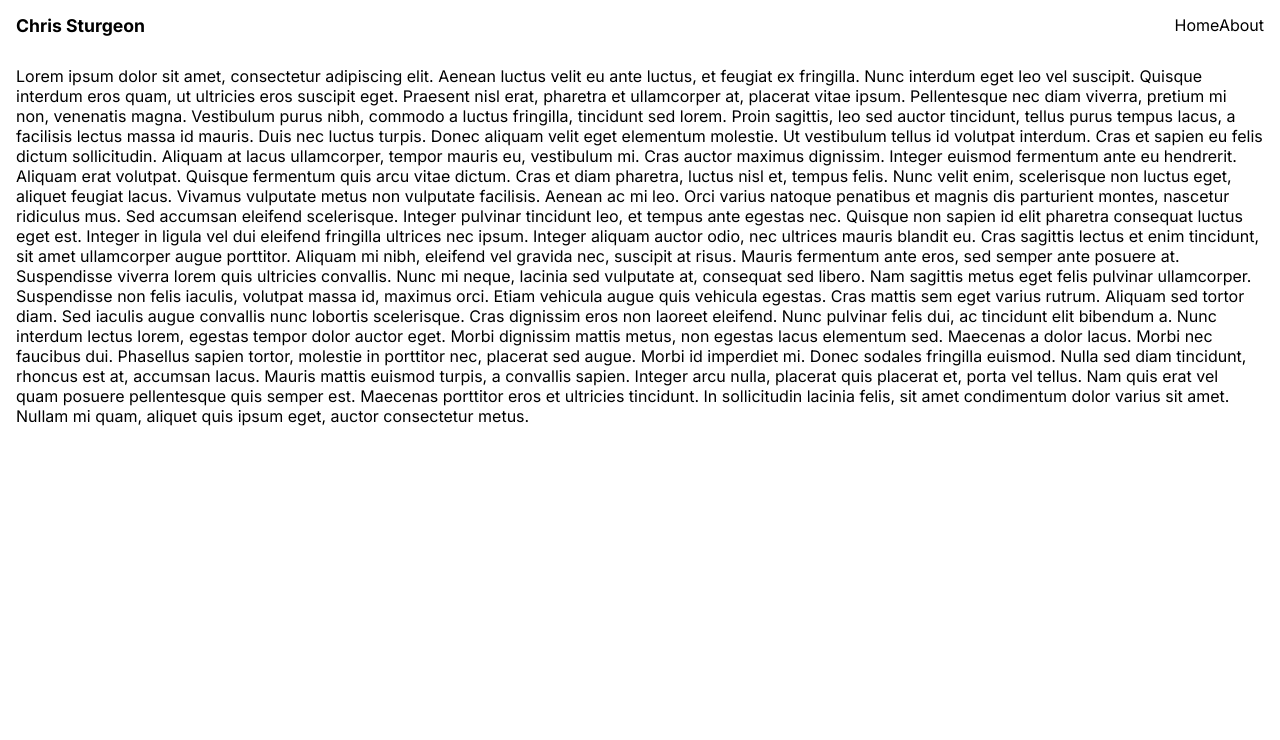
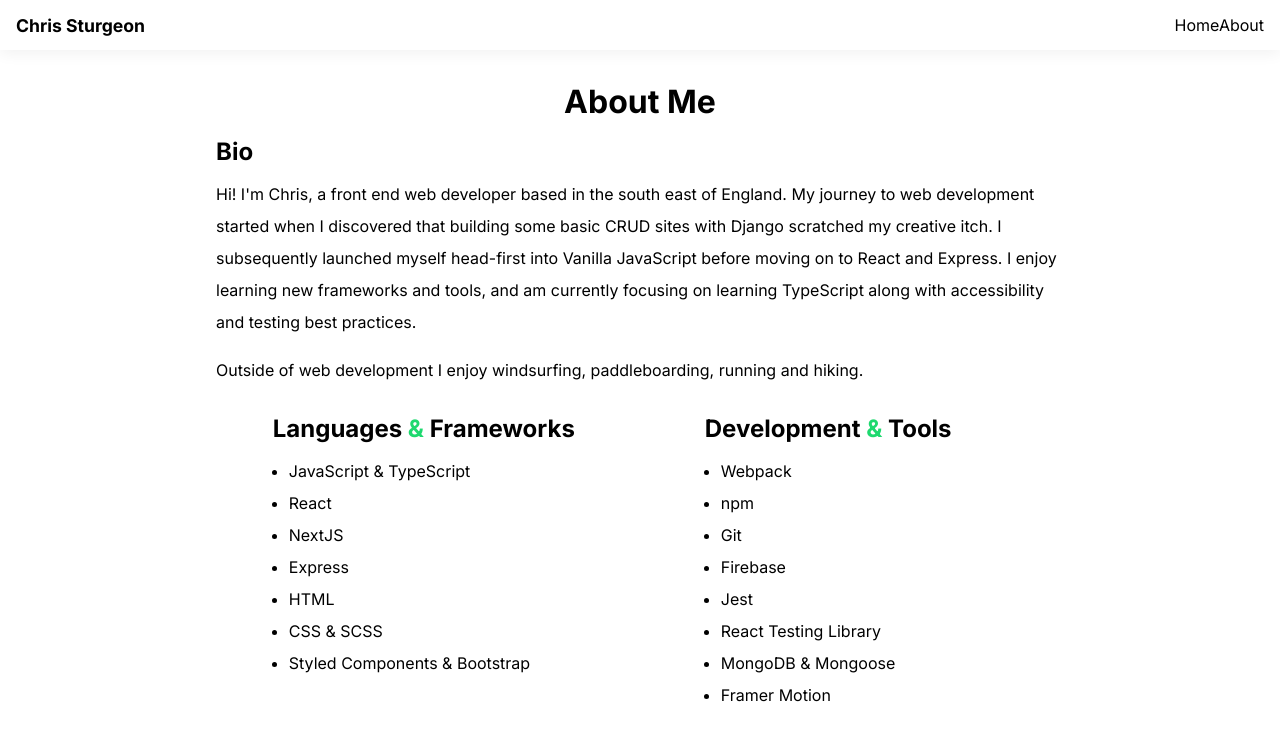
Before and after one commit to ChrisSturgeon/next-personal-site, a Next.js app: page /about in a window 1280 px wide. Shown: the top 740 px of the page. Built offline with nearby package versions, Linux system fonts and the light colour scheme.

Commit message:
Complete About page

```diff
--- a/pages/about.tsx
+++ b/pages/about.tsx
@@ -2,47 +2,57 @@ import styles from '@/styles/About.module.css';
 
 export default function About() {
   return (
-    <p className={styles.about}>
-      Lorem ipsum dolor sit amet, consectetur adipiscing elit. Aenean luctus
-      velit eu ante luctus, et feugiat ex fringilla. Nunc interdum eget leo vel
-      suscipit. Quisque interdum eros quam, ut ultricies eros suscipit eget.
-      Praesent nisl erat, pharetra et ullamcorper at, placerat vitae ipsum.
-      Pellentesque nec diam viverra, pretium mi non, venenatis magna. Vestibulum
-      purus nibh, commodo a luctus fringilla, tincidunt sed lorem. Proin
-      sagittis, leo sed auctor tincidunt, tellus purus tempus lacus, a facilisis
-      lectus massa id mauris. Duis nec luctus turpis. Donec aliquam velit eget
-      elementum molestie. Ut vestibulum tellus id volutpat interdum. Cras et
-      sapien eu felis dictum sollicitudin. Aliquam at lacus ullamcorper, tempor
-      mauris eu, vestibulum mi. Cras auctor maximus dignissim. Integer euismod
-      fermentum ante eu hendrerit. Aliquam erat volutpat. Quisque fermentum quis
-      arcu vitae dictum. Cras et diam pharetra, luctus nisl et, tempus felis.
-      Nunc velit enim, scelerisque non luctus eget, aliquet feugiat lacus.
-      Vivamus vulputate metus non vulputate facilisis. Aenean ac mi leo. Orci
-      varius natoque penatibus et magnis dis parturient montes, nascetur
-      ridiculus mus. Sed accumsan eleifend scelerisque. Integer pulvinar
-      tincidunt leo, et tempus ante egestas nec. Quisque non sapien id elit
-      pharetra consequat luctus eget est. Integer in ligula vel dui eleifend
-      fringilla ultrices nec ipsum. Integer aliquam auctor odio, nec ultrices
-      mauris blandit eu. Cras sagittis lectus et enim tincidunt, sit amet
-      ullamcorper augue porttitor. Aliquam mi nibh, eleifend vel gravida nec,
-      suscipit at risus. Mauris fermentum ante eros, sed semper ante posuere at.
-      Suspendisse viverra lorem quis ultricies convallis. Nunc mi neque, lacinia
-      sed vulputate at, consequat sed libero. Nam sagittis metus eget felis
-      pulvinar ullamcorper. Suspendisse non felis iaculis, volutpat massa id,
-      maximus orci. Etiam vehicula augue quis vehicula egestas. Cras mattis sem
-      eget varius rutrum. Aliquam sed tortor diam. Sed iaculis augue convallis
-      nunc lobortis scelerisque. Cras dignissim eros non laoreet eleifend. Nunc
-      pulvinar felis dui, ac tincidunt elit bibendum a. Nunc interdum lectus
-      lorem, egestas tempor dolor auctor eget. Morbi dignissim mattis metus, non
-      egestas lacus elementum sed. Maecenas a dolor lacus. Morbi nec faucibus
-      dui. Phasellus sapien tortor, molestie in porttitor nec, placerat sed
-      augue. Morbi id imperdiet mi. Donec sodales fringilla euismod. Nulla sed
-      diam tincidunt, rhoncus est at, accumsan lacus. Mauris mattis euismod
-      turpis, a convallis sapien. Integer arcu nulla, placerat quis placerat et,
-      porta vel tellus. Nam quis erat vel quam posuere pellentesque quis semper
-      est. Maecenas porttitor eros et ultricies tincidunt. In sollicitudin
-      lacinia felis, sit amet condimentum dolor varius sit amet. Nullam mi quam,
-      aliquet quis ipsum eget, auctor consectetur metus.
-    </p>
+    <div className={styles.wrapper}>
+      <div>
+        <h1>About Me</h1>
+        <h2>Bio</h2>
+        <p>
+          Hi! I'm Chris, a front end web developer based in the south east of
+          England. My journey to web development started when I discovered that
+          building some basic CRUD sites with Django scratched my creative itch.
+          I subsequently launched myself head-first into Vanilla JavaScript
+          before moving on to React and Express. I enjoy learning new frameworks
+          and tools, and am currently focusing on learning TypeScript along with
+          accessibility and testing best practices.
+        </p>
+        <p>
+          Outside of web development I enjoy windsurfing, paddleboarding,
+          running and hiking.
+        </p>
+
+        <div className={styles.skills}>
+          <div>
+            <h2>
+              Languages <span>&</span> Frameworks
+            </h2>
+            <ul>
+              <li>JavaScript & TypeScript</li>
+              <li>React</li>
+              <li>NextJS</li>
+              <li>Express</li>
+              <li>HTML</li>
+              <li>CSS & SCSS</li>
+              <li>Styled Components & Bootstrap</li>
+            </ul>
+          </div>
+
+          <div>
+            <h2>
+              Development <span>&</span> Tools
+            </h2>
+            <ul>
+              <li>Webpack</li>
+              <li>npm</li>
+              <li>Git</li>
+              <li>Firebase</li>
+              <li>Jest</li>
+              <li>React Testing Library</li>
+              <li>MongoDB & Mongoose</li>
+              <li>Framer Motion</li>
+            </ul>
+          </div>
+        </div>
+      </div>
+    </div>
   );
 }
--- a/pages/index.tsx
+++ b/pages/index.tsx
@@ -24,7 +24,7 @@ export default function Home() {
               <motion.h1 transition={{ delay: 0.9 }} animate={{ opacity: 1 }}>
                 Hello!
               </motion.h1>
-              <p>I'm Chris. A front end developer.</p>
+              <p>I'm Chris Sturgeon. A front end developer.</p>
               <nav>
                 <Link href="/about">About</Link>
                 <Link href="/projects">Projects</Link>
@@ -35,8 +35,6 @@ export default function Home() {
             <div className={styles.headshotWrapper}>
               <Image
                 src={'/imgs/headshot-modified.png'}
-                // width={300}
-                // height={200}
                 fill={true}
                 alt="Chris Sturgeon Headshot"
                 priority={true}
--- a/styles/About.module.css
+++ b/styles/About.module.css
@@ -1,7 +1,76 @@
-.about {
+.wrapper {
+  min-height: 100%;
+  padding: 2em 1em;
+  display: flex;
+  justify-content: center;
+}
+
+.wrapper > div {
+  width: clamp(200px, 100%, 53em);
+}
+
+.wrapper h1 {
+  margin-bottom: 0.5em;
+}
+
+.wrapper p {
+  line-height: 2;
+}
+
+.wrapper p:nth-of-type(2) {
+  margin-block: 1em;
+}
+
+.wrapper h1 {
+  text-align: center;
+}
+
+.wrapper h2 {
+  margin-block: 0.5em;
+}
+
+.wrapper .skills h2 span {
+  color: var(--light-green);
+}
+
+.wrapper .skills {
   /* background-color: red; */
-  height: 300vh;
-  padding: 1em;
-  /* overflow-y: clip; */
-  /* background-color: red; */
+  display: flex;
+  /* flex-direction: column; */
+  flex-wrap: wrap;
+  /* align-items: center; */
+  justify-content: space-around;
+  /* justify-content: space-around; */
+  gap: 1em;
 }
+
+.wrapper .skills div {
+  min-width: 302.44px;
+}
+
+@media only screen and (min-width: 550px) {
+  /* .wrapper .skills {
+    flex-direction: row;
+    justify-content: space-around;
+    align-items: flex-start;
+  } */
+}
+
+.wrapper .skills ul {
+  line-height: 2;
+  padding-left: 1em;
+  /* list-style-position: inside; */
+}
+
+.wrapper .skills ul li {
+  /* font-size: 1.2rem; */
+  /* font-weight: 500; */
+}
+
+.wrapper .skills ul li::marker {
+  /* color: var(--light-green); */
+  /* font-size: 2rem; */
+  margin-right: 0;
+  /* transform: scale(2); */
+  padding: 0;
+}
--- a/styles/Home.module.css
+++ b/styles/Home.module.css
@@ -40,6 +40,7 @@
   width: 100%;
   display: grid;
   grid-template-columns: 10% 1fr;
+  z-index: 10000;
   /* position: relative; */
 }
 
@@ -81,6 +82,8 @@
 
 .right nav a {
   /* transition: color 250ms ease-in; */
+  /* color: var(--dark-green); */
+  /* color: rgba(255, 255, 255, 0.951); */
 }
 
 .right nav a:hover {
@@ -123,6 +126,7 @@
 
   .right h1 {
     font-size: 8em;
+    /* color: rgba(255, 255, 255, 0.886); */
   }
 
   .right nav {
--- a/styles/Navbar.module.css
+++ b/styles/Navbar.module.css
@@ -1,5 +1,4 @@
 .wrapper {
-  /* background-color: red; */
   height: 50px;
   position: sticky;
   top: 0;
@@ -9,8 +8,7 @@
   justify-content: space-between;
   align-items: center;
   padding: 1em;
-  /* box-shadow: 0px 3px 15px rgba(0, 0, 0, 0.059); */
-  /* border-bottom: 1px solid rgb(221, 220, 220); */
+  box-shadow: 0px 3px 15px rgba(0, 0, 0, 0.059);
 }
 
 .wrapper > a:first-of-type {
```
